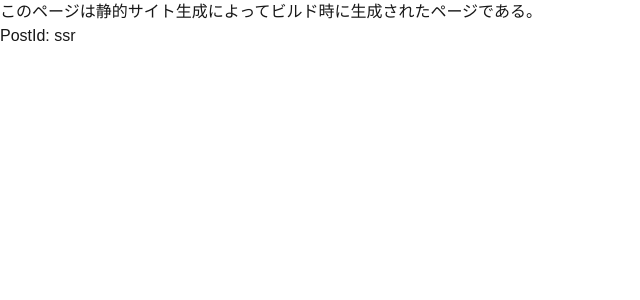
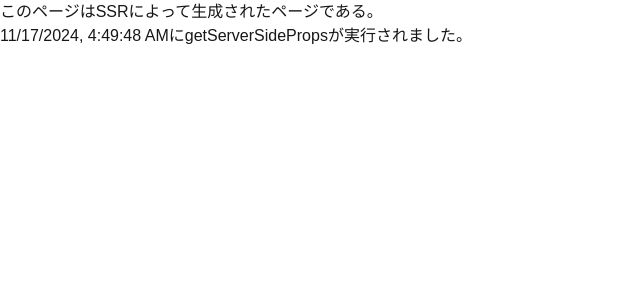
Before and after one commit to git-take777/NextJs_training, a Next.js app: page /posts/ssr in a window 1280 px wide. Shown: the top 300 px of the page, without its empty margins (0-640 px from the left). Built offline with nearby package versions, Linux system fonts and the light colour scheme.

Commit message:
add: SSRの構成ページを作成

```diff
--- /dev/null
+++ b/src/pages/posts/ssr.tsx
@@ -0,0 +1,36 @@
+import {GetServerSideProps, NextPage} from "next";
+import Head from "next/head";
+
+type SSRProps = {
+  message: string;
+};
+
+const SSR: NextPage<SSRProps> = props => {
+  const {message} = props;
+
+  return (
+    <div>
+      <Head>
+        <title>Create Next App</title>
+        <link rel="icon" href="/favicon.ico" />
+      </Head>
+      <main>
+        <p>このページはSSRによって生成されたページである。</p>
+        <p>{message}</p>
+      </main>
+    </div>
+  );
+};
+
+export const getServerSideProps: GetServerSideProps<SSRProps> = async () => {
+  const timeStamp = new Date().toLocaleString();
+  const message = `${timeStamp}にgetServerSidePropsが実行されました。`;
+  console.log(message);
+  return {
+    props: {
+      message,
+    },
+  };
+};
+
+export default SSR;
```
